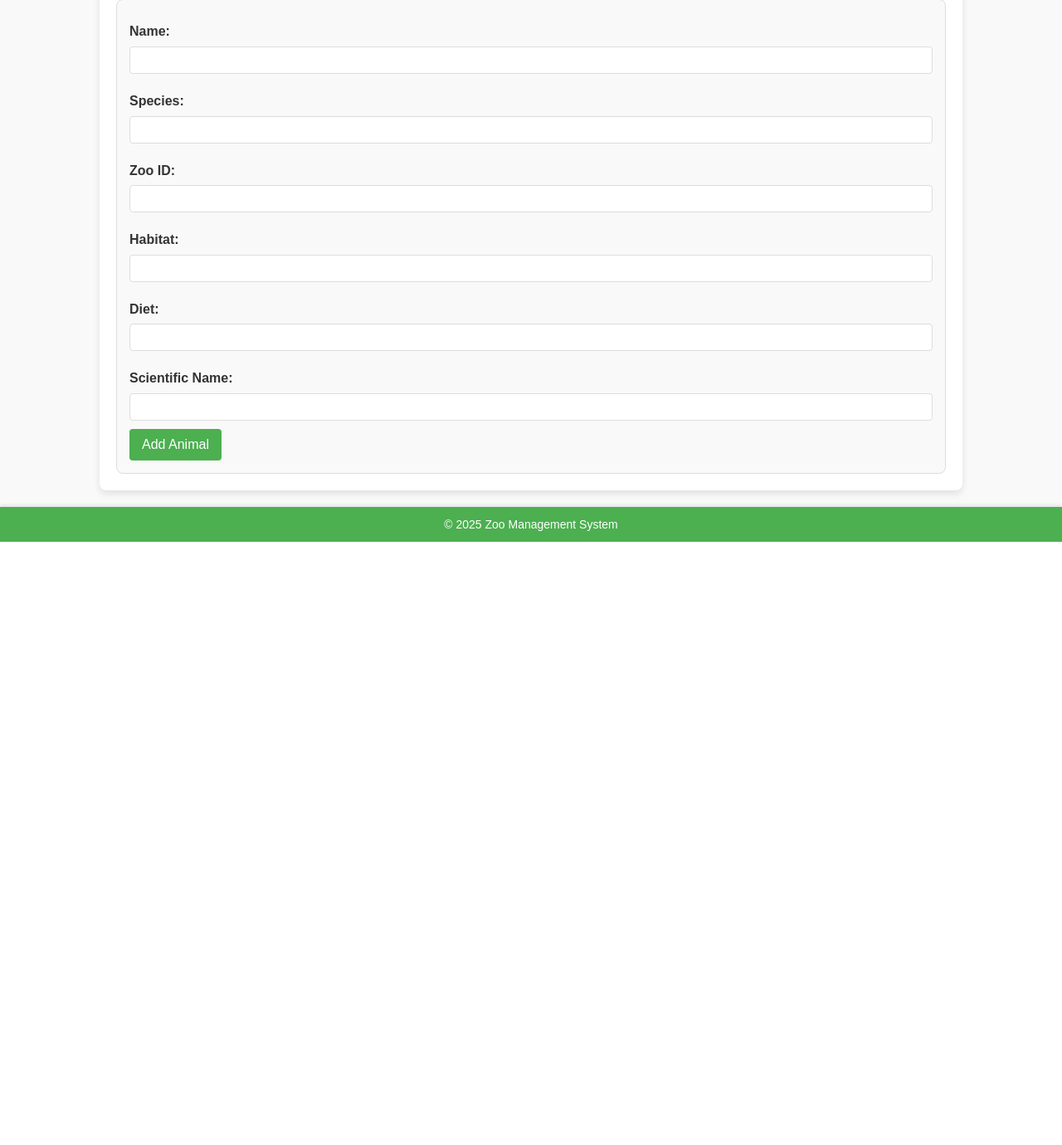
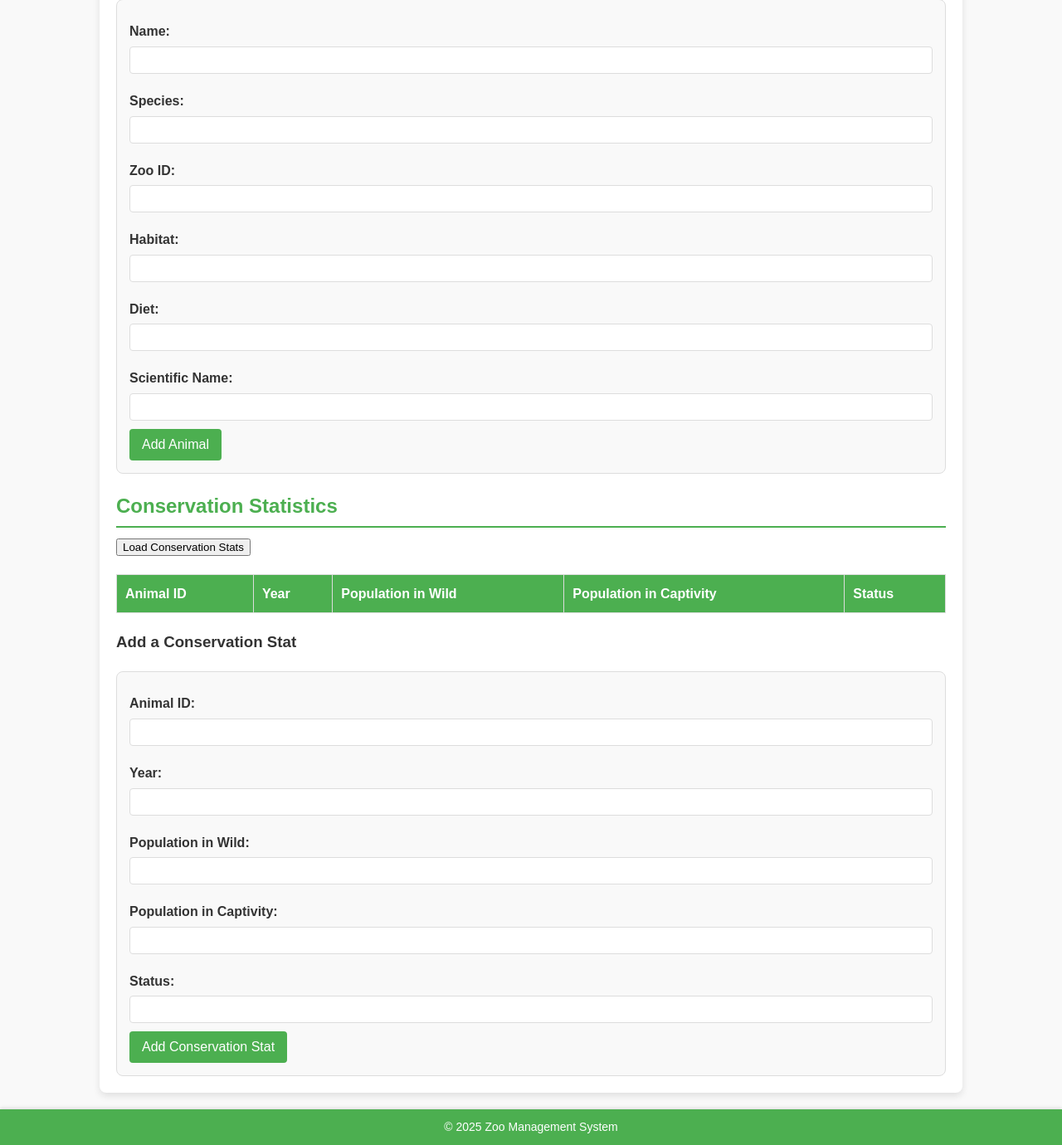
Before and after one commit to martiinlopezz/XML_project, a Flask app: page / in a window 1280 px wide. Shown: the part 1005-2385 px from the top of the page at 83% size. Before the commit the page ends 1658 px from the top, so only its background shows below. Run offline with Flask 3, Linux system fonts and the light colour scheme; lists and menus that the app fills with data are empty.

Commit message:
Stats añadidos API REST

```diff
--- a/REST/app.py
+++ b/REST/app.py
@@ -151,58 +151,66 @@ def modify_animal(animal_id):
 
 @app.route('/animals/<animal_id>', methods=['DELETE'])
 def delete_animal_route(animal_id):
-    deleted = delete_animal(XML_FILE, animal_id)
-    if deleted:
-        response = jsonify({"message": "Animal deleted successfully"})
-        print(f"DELETE /animals/{animal_id} Response:", response.json)
-        return response, 200
-    response = jsonify({"error": "Animal not found"})
-    print(f"DELETE /animals/{animal_id} Response:", response.json)
-    return response, 404
+    try:
+        # Primero eliminamos el animal
+        animal_deleted = delete_animal(XML_FILE, animal_id)
+
+        if animal_deleted:
+            # Intentar eliminar estadísticas asociadas al animal
+            stats_deleted = delete_conservation_stat(XML_FILE, animal_id)
+
+            if stats_deleted:
+                return jsonify({"message": f"Animal {animal_id} and its associated conservation stats deleted successfully."}), 200
+            else:
+                return jsonify({"message": f"Animal {animal_id} deleted, but no associated conservation stats found."}), 200
+
+        return jsonify({"error": "Animal not found"}), 404
+    except Exception as e:
+        print(f"Error deleting animal {animal_id}: {e}")
+        return jsonify({"error": "Failed to delete animal"}), 500
 
 # Rutas para estadísticas de conservación
 @app.route('/conservation_stats', methods=['GET'])
 def list_stats():
-    response = jsonify(get_all_conservation_stats(XML_FILE))
-    print("GET /conservation_stats Response:", response.json)
-    return response
+    try:
+        response = jsonify(get_all_conservation_stats(XML_FILE))
+        return response
+    except Exception as e:
+        print(f"Error fetching conservation stats: {e}")
+        return jsonify({"error": "Failed to fetch conservation stats"}), 500
 
 @app.route('/conservation_stats/<animal_id>', methods=['GET'])
 def get_stat_by_animal(animal_id):
-    stats = get_all_conservation_stats(XML_FILE)  # Obtiene todas las estadísticas
-    filtered_stats = [stat for stat in stats if stat["animalid"] == animal_id]  # Filtra por animal_id
-
-    if filtered_stats:
-        response = jsonify(filtered_stats)
-        print(f"GET /conservation_stats/{animal_id} Response:", response.json)
-        return response
-    response = jsonify({"error": "No statistics found for the given animal ID"})
-    print(f"GET /conservation_stats/{animal_id} Response:", response.json)
-    return response, 404
-
+    try:
+        stats = get_all_conservation_stats(XML_FILE)
+        filtered_stats = [stat for stat in stats if stat["animalid"] == animal_id]
+        if filtered_stats:
+            return jsonify(filtered_stats)
+        return jsonify({"error": "No statistics found for the given animal ID"}), 404
+    except Exception as e:
+        print(f"Error fetching stats for animal {animal_id}: {e}")
+        return jsonify({"error": "Failed to fetch conservation stats"}), 500
 
 @app.route('/conservation_stats', methods=['POST'])
 def create_stat():
     data = request.get_json()
-    print("POST /conservation_stats Request Data:", data)
-    if not data:
-        response = jsonify({"error": "Invalid or missing JSON"})
-        print("POST /conservation_stats Response:", response.json)
-        return response, 400
+    if not data or not all(k in data for k in ["animalid", "year", "population_in_wild", "population_in_captivity", "status"]):
+        return jsonify({"error": "Invalid or missing JSON fields"}), 400
+
     new_id = add_conservation_stat(XML_FILE, data)
-    response = jsonify({"message": "Stat added", "id": new_id})
-    print("POST /conservation_stats Response:", response.json)
-    return response, 201
+    if new_id:
+        return jsonify({"message": "Stat added", "id": new_id}), 201
+    return jsonify({"error": "Failed to add conservation stat"}), 500
 
 @app.route('/conservation_stats/<animal_id>', methods=['DELETE'])
 def remove_stat(animal_id):
-    if delete_conservation_stat(XML_FILE, animal_id):
-        response = jsonify({"message": "Stat deleted"})
-        print(f"DELETE /conservation_stats/{animal_id} Response:", response.json)
-        return response
-    response = jsonify({"error": "Stat not found"})
-    print(f"DELETE /conservation_stats/{animal_id} Response:", response.json)
-    return response, 404
+    try:
+        if delete_conservation_stat(XML_FILE, animal_id):
+            return jsonify({"message": "Stat deleted"}), 200
+        return jsonify({"error": "Stat not found"}), 404
+    except Exception as e:
+        print(f"Error deleting stat for animal {animal_id}: {e}")
+        return jsonify({"error": "Failed to delete stat"}), 500
 
 if __name__ == '__main__':
     app.run(debug=True)
--- a/REST/static/script.js
+++ b/REST/static/script.js
@@ -143,32 +143,44 @@ function deleteAnimal(animalId) {
 
 // Fetch Conservation Statistics
 function getConservationStats() {
-    fetch(`${API_URL}/conservation-stats`)
-        .then(response => response.json())
+    fetch(`${API_URL}/conservation_stats`) // Llama a la API para obtener los datos
+        .then(response => response.json()) // Convierte la respuesta a JSON
         .then(data => {
-            const statsList = document.getElementById('stats-list');
-            statsList.innerHTML = data.map(stat =>
-                `<tr>
+            const statsList = document.getElementById('conservation-stats-list'); // Selecciona el tbody de la tabla
+            statsList.innerHTML = ''; // Limpia las filas existentes en la tabla
+
+            // Agrega cada estadística como una nueva fila en la tabla
+            data.forEach(stat => {
+                const row = document.createElement('tr');
+                row.innerHTML = `
                     <td>${stat.animalid}</td>
                     <td>${stat.year}</td>
                     <td>${stat.population_in_wild}</td>
                     <td>${stat.population_in_captivity}</td>
                     <td>${stat.status}</td>
-                </tr>`
-            ).join('');
-        });
+                `;
+                statsList.appendChild(row); // Añade la fila a la tabla
+            });
+        })
+        .catch(err => console.error('Error fetching conservation stats:', err)); // Maneja errores
 }
 
-// Add Conservation Stat
+
+
+
+
 function addConservationStat(event) {
-    event.preventDefault();
+    event.preventDefault(); // Prevenir recarga de la página
+
+    // Obtener los valores del formulario
     const animalid = document.getElementById('stat-animalid').value;
     const year = document.getElementById('stat-year').value;
     const population_in_wild = document.getElementById('stat-population-wild').value;
     const population_in_captivity = document.getElementById('stat-population-captivity').value;
     const status = document.getElementById('stat-status').value;
 
-    fetch(`${API_URL}/conservation-stats`, {
+    // Enviar los datos al servidor
+    fetch(`${API_URL}/conservation_stats`, {
         method: 'POST',
         headers: { 'Content-Type': 'application/json' },
         body: JSON.stringify({ animalid, year, population_in_wild, population_in_captivity, status })
@@ -179,13 +191,14 @@ function addConservationStat(event) {
             }
             return response.json();
         })
-        .then(() => {
-            getConservationStats(); // Recargar la lista
-            alert("Conservation statistic added successfully");
-            document.getElementById('add-stat-form').reset();
+        .then(data => {
+            alert(data.message); // Mostrar mensaje de éxito
+            getConservationStats(); // Recargar la tabla para reflejar los nuevos datos
+            document.getElementById('add-stat-form').reset(); // Limpiar el formulario
         })
-        .catch(err => alert("Error: " + err.message));
+        .catch(err => alert("Error: " + err.message)); // Manejar errores
 }
+
 
 
 // Initialize Event Listeners
@@ -194,10 +207,7 @@ function initialize() {
     document.getElementById('add-animal-form').addEventListener('submit', addAnimal);
     document.getElementById('add-stat-form').addEventListener('submit', addConservationStat);
 
-    // Load initial data
-    getZoos();
-    getAnimals();
-    getConservationStats();
+
 }
 
 // Run initialize on page load
--- a/REST/templates/index.html
+++ b/REST/templates/index.html
@@ -76,7 +76,38 @@
                 <button type="submit">Add Animal</button>
             </form>
 
-        </section>
+
+             <!-- Conservation Stats Section -->
+             <section>
+                <h2>Conservation Statistics</h2>
+                <button onclick="getConservationStats()">Load Conservation Stats</button>
+                <table>
+                    <thead>
+                        <tr>
+                            <th>Animal ID</th>
+                            <th>Year</th>
+                            <th>Population in Wild</th>
+                            <th>Population in Captivity</th>
+                            <th>Status</th>
+                        </tr>
+                    </thead>
+                    <tbody id="conservation-stats-list"></tbody>
+                </table>
+                <h3>Add a Conservation Stat</h3>
+                <form id="add-stat-form">
+                    <label for="stat-animalid">Animal ID:</label>
+                    <input type="text" id="stat-animalid" required>
+                    <label for="stat-year">Year:</label>
+                    <input type="number" id="stat-year" required>
+                    <label for="stat-population-wild">Population in Wild:</label>
+                    <input type="number" id="stat-population-wild" required>
+                    <label for="stat-population-captivity">Population in Captivity:</label>
+                    <input type="number" id="stat-population-captivity" required>
+                    <label for="stat-status">Status:</label>
+                    <input type="text" id="stat-status" required>
+                    <button type="submit">Add Conservation Stat</button>
+                </form>
+            </section>
     </main>
     <footer>
         <p>&copy; 2025 Zoo Management System</p>
--- a/SOAP/data/zoo.xml
+++ b/SOAP/data/zoo.xml
@@ -119,6 +119,12 @@
         <habitat>Savanna</habitat>
         <diet>dasd</diet>
     </animal>
+    <animal id="animal200" species="Mammal" zooid="zoo01">
+        <name>Test Animal</name>
+        <scientific_name>Testus animalus</scientific_name>
+        <habitat>Test Habitat</habitat>
+        <diet>Herbivore</diet>
+    </animal>
     <conservation_statistic animalid="animal01" year="2023">
         <population_in_wild>20000</population_in_wild>
         <population_in_captivity>500</population_in_captivity>
```
Also changed, not shown: REST/data/zoo.xml (+28 -6 lines).
